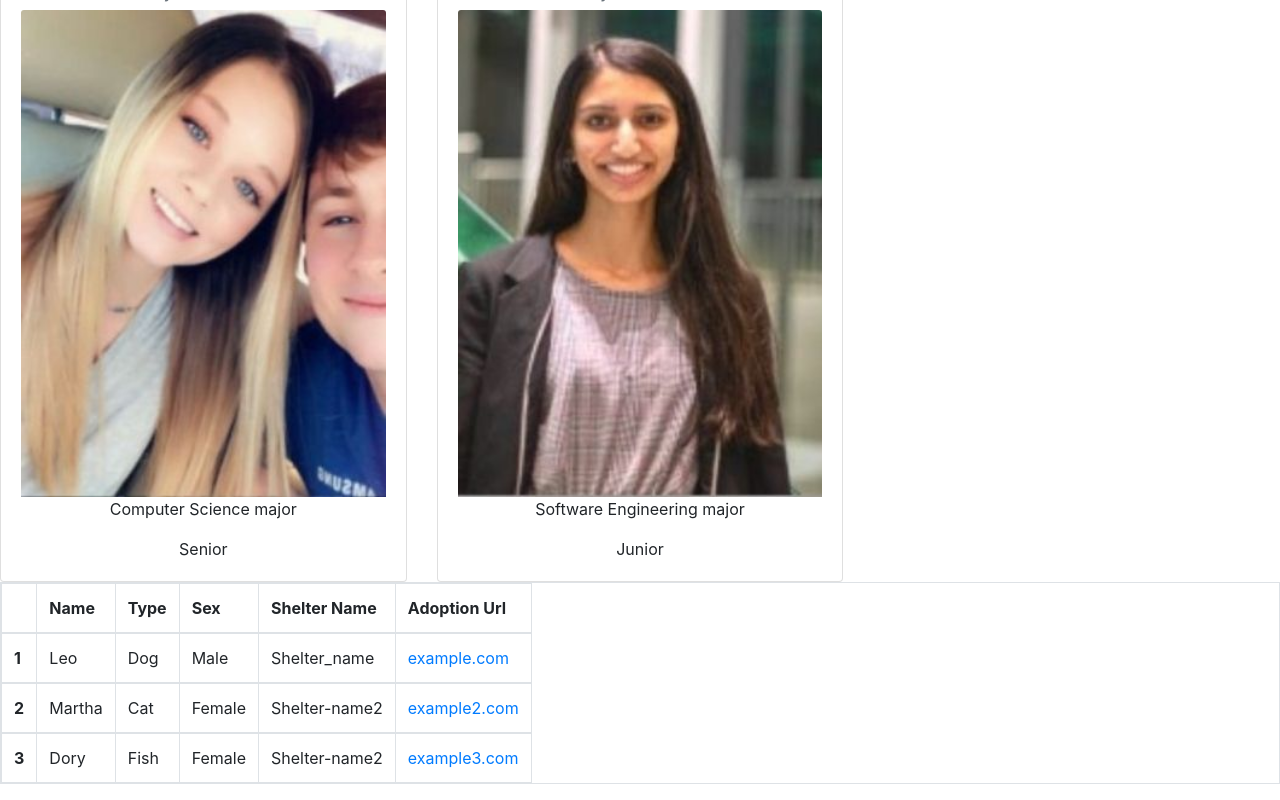
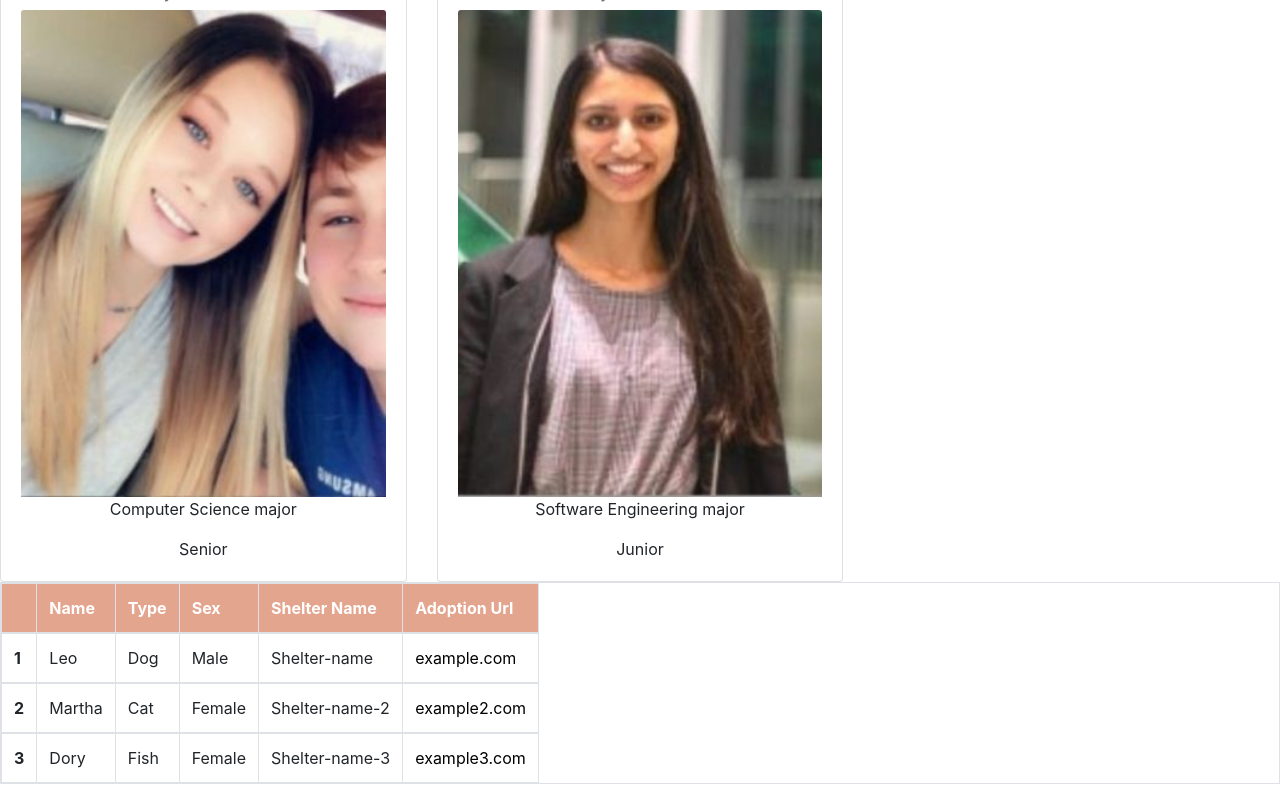
Before and after one commit to Codubee/PetFinderTTH2-3, a React (Create React App) app in the folder frontend/: page / in a window 1280 px wide. Shown: the part 1549-2349 px from the top of the page. Built offline with nearby package versions, Linux system fonts and the light colour scheme.

Commit message:
added color to table

```diff
--- a/frontend/src/components/DisplayMatches.js
+++ b/frontend/src/components/DisplayMatches.js
@@ -1,21 +1,22 @@
 import React from 'react';
 import { Table } from 'reactstrap';
+import '../styles/DisplayMatches.css'
 
 /* This function displays the matches in a bordered table  */
 const DisplayMatches = (props) => {
 
   /* Add animals to this array to display matches */
   const animals = [
-    { name: "Leo", type: "Dog", sex: "Male", shelterName: "Shelter_name", adoptionUrl: "example.com" },
-    { name: "Martha", type: "Cat", sex: "Female", shelterName: "Shelter-name2", adoptionUrl: "example2.com" },
-    { name: "Dory", type: "Fish", sex: "Female", shelterName: "Shelter-name2", adoptionUrl: "example3.com" }
+    { name: "Leo", type: "Dog", sex: "Male", shelterName: "Shelter-name", adoptionUrl: "example.com" },
+    { name: "Martha", type: "Cat", sex: "Female", shelterName: "Shelter-name-2", adoptionUrl: "example2.com" },
+    { name: "Dory", type: "Fish", sex: "Female", shelterName: "Shelter-name-3", adoptionUrl: "example3.com" }
   ]
 
   return (
     <Table bordered>
       <div>
-        <thead>
-          <tr>
+        <thead className="table-color">
+          <tr className="text-color">
             <th></th>
             <th>Name</th>
             <th>Type</th>
@@ -27,12 +28,12 @@ const DisplayMatches = (props) => {
         {animals.map((animals, id) => (
           <tbody key={id}>
             <tr>
-              <th scope="row">{id + 1}</th>
+              <th scope="row">{id+=1}</th>
               <td>{animals.name}</td>
               <td>{animals.type}</td>
               <td>{animals.sex}</td>
               <td>{animals.shelterName}</td>
-              <td><a href={animals.adoptionUrl}> {animals.adoptionUrl} </a></td>
+              <td><a className="url-color" href={animals.adoptionUrl}> {animals.adoptionUrl} </a></td>
             </tr>
           </tbody>
         ))
--- a/frontend/src/styles/DisplayMatches.css
+++ b/frontend/src/styles/DisplayMatches.css
@@ -0,0 +1,15 @@
+.table-color{
+    background-color: #E4A58F;
+}
+
+.text-color{
+    color: white;
+}
+
+.url-color{
+    color: black
+}
+.url-color:hover{
+    color: #E4A58F;
+
+}
```
